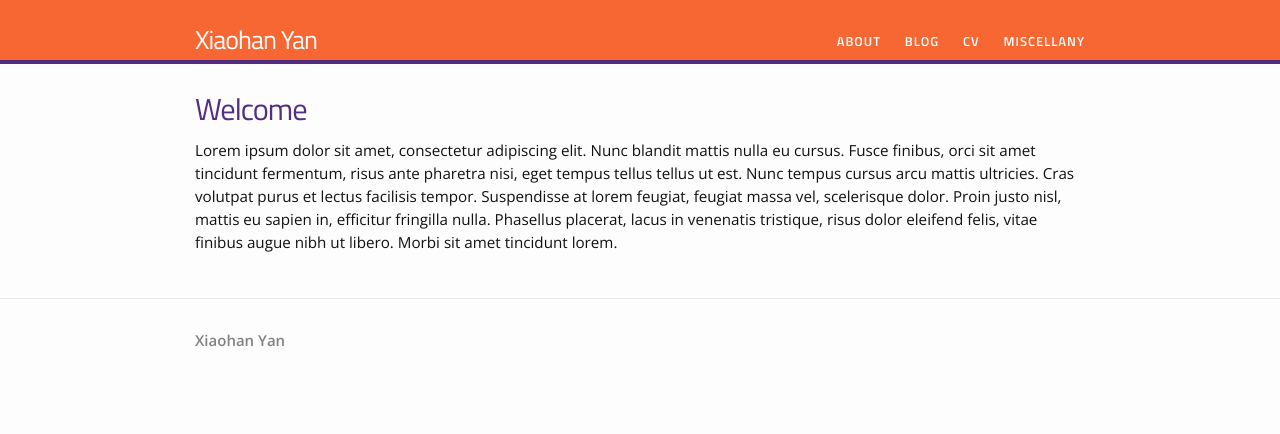
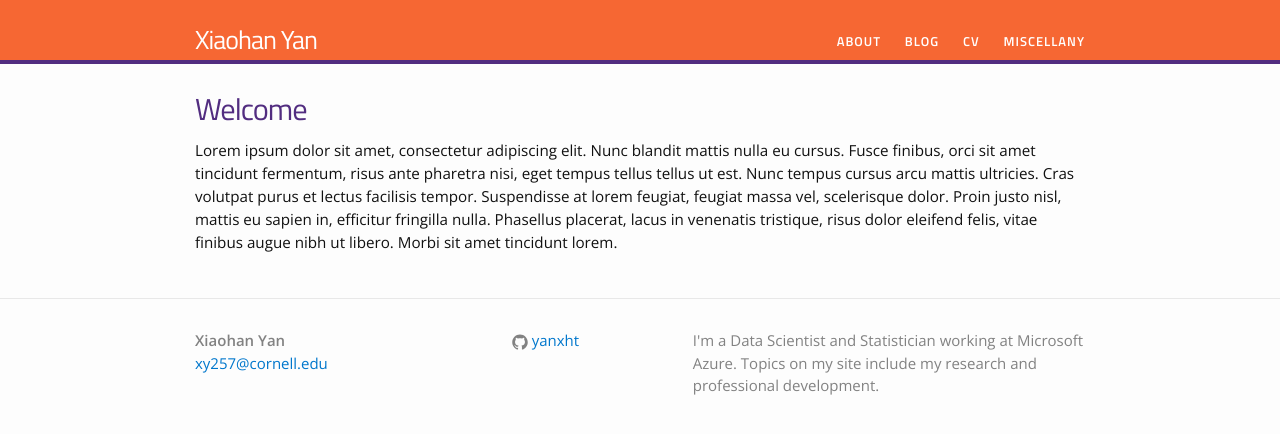
Before and after one commit to yanxht/yanxht.github.io, a Jekyll site: the page built from index.html, in a window 1280 px wide. Shown: the top 434 px of the page. Built offline with Jekyll 4.4.1, drawn with Linux system fonts in a browser that asks for light colours.

Commit message:
Update config

```diff
--- a/_config.yml
+++ b/_config.yml
@@ -1,21 +1,23 @@
 # Site settings
 title: Xiaohan Yan
-#email: xy257@cornell.edu
-#description: > # this means to ignore newlines until "baseurl:"
-#  Xiaohan Yan, Data Scientist & Statistician
-#baseurl: "" # the subpath of your site, e.g. /blog/
-#url: "http://yanxht.github.io"
-#github_username: yanxht
+email: xy257@cornell.edu
+description: > # this means to ignore newlines until "baseurl:"
+  I'm a Data Scientist and Statistician working at Microsoft Azure.
+  Topics on my site include my research and professional development.
+baseurl: "" # the subpath of your site, e.g. /blog/
+url: "https://yanxht.github.io" # the base hostname & protocol for your site
+github_username:  yanxht
+google_scholar_id: M3uIYO4AAAAJ
 
 # Build settings
 markdown: kramdown
 
 # Other options
-permalink: blog/:year/:month/:title
-job.title: "Data Scientist"
+permalink: blog/:year/:month/:title/
+jobtitle: "Data Scientist"
 excerpt_separator: "<!--more-->"
 
 # SEO stuff
-# google_author: ""
-# google_site_verification: ""
-# bing_webmastertools_id: ""
+#google_author: "https://plus.google.com/u/0/110288225974212014913"
+#google_site_verification: "nfd8hkZSc3GmIivrLCudAdTq5m1kI0Ao7P1UyIt9z5Q"
+#bing_webmastertools_id: "E24D33E8D53D5730794478CB209F15E5"
```
